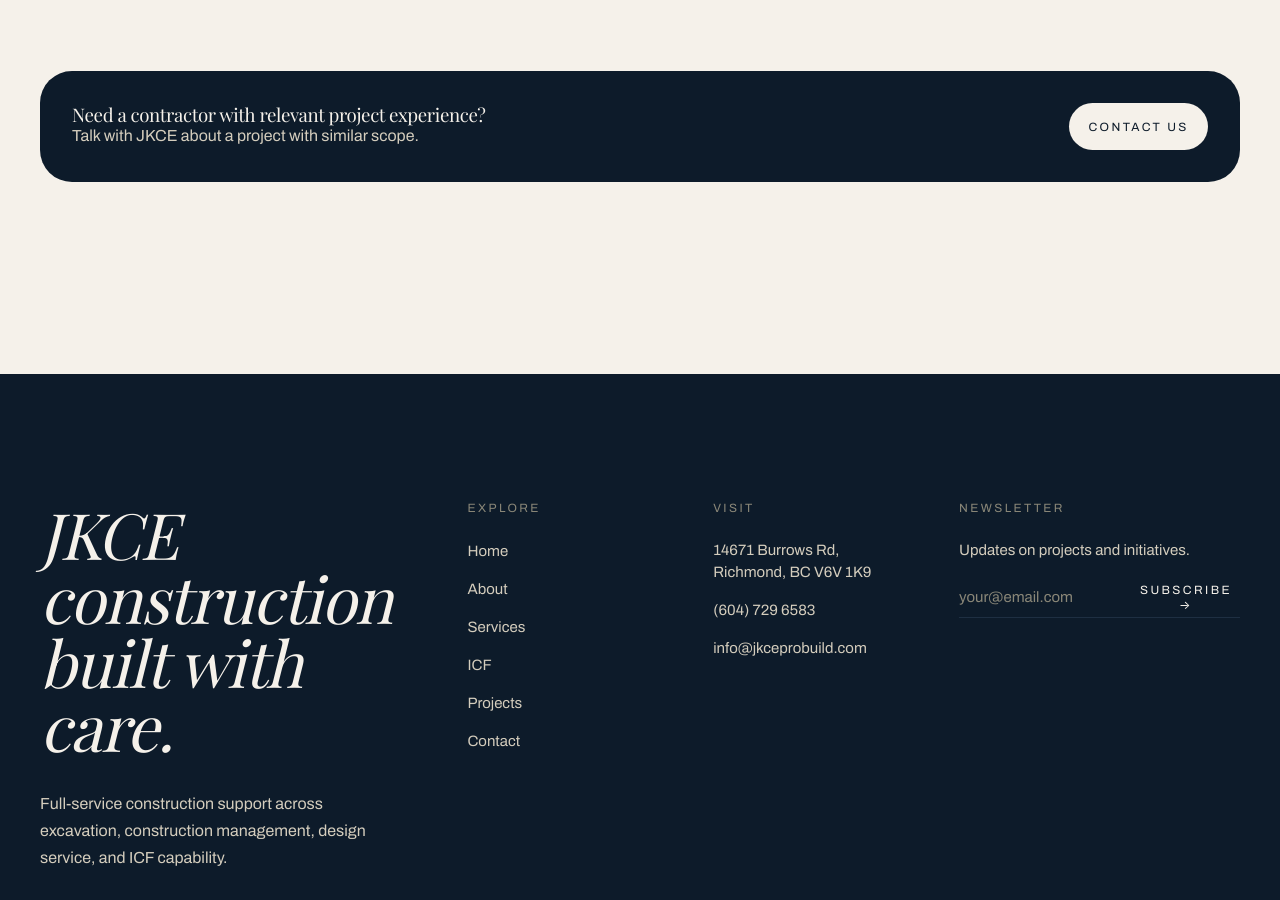
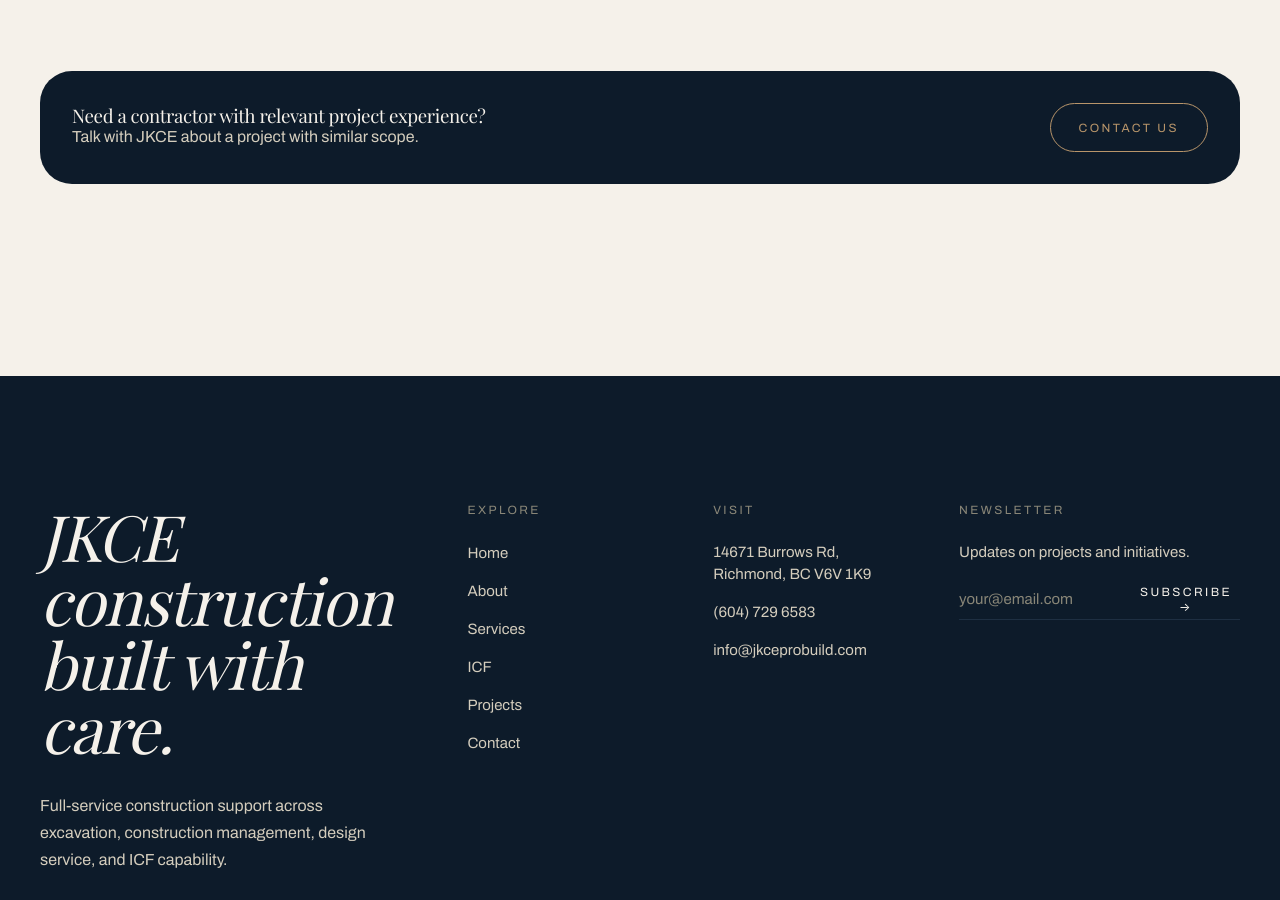
Before and after one commit to JKCE-Probuild/JKCE, a React (Vite) app: page /projects in a window 1280 px wide. Shown: the part 5040-5940 px from the top of the page. Built offline with nearby package versions, Linux system fonts and the light colour scheme; a web font is replaced by a local one.

Commit message:
feat: apply gold accent to IconBadge and CTAButton (B+D)

```diff
--- a/src/components/PageScaffold.jsx
+++ b/src/components/PageScaffold.jsx
@@ -147,11 +147,11 @@ export const IconBadge = styled.span`
   border-radius: 999px;
   margin-bottom: 1rem;
   background: ${({ theme }) => theme.colors.bgPrimary};
-  border: 1px solid ${({ theme }) => theme.colors.line};
+  border: 1px solid ${({ theme }) => theme.colors.accentWarm};
   font-family: ${({ theme }) => theme.fonts.sans};
   font-size: 0.85rem;
   letter-spacing: 0.08em;
-  color: ${({ theme }) => theme.colors.textPrimary};
+  color: ${({ theme }) => theme.colors.accentWarm};
 `
 
 export const Meta = styled.div`
@@ -262,13 +262,20 @@ export const CTAButton = styled(Link)`
   align-items: center;
   justify-content: center;
   gap: 0.5rem;
-  padding: 0.9rem 1.2rem;
+  padding: 0.9rem 1.75rem;
   border-radius: 999px;
-  background: ${({ theme }) => theme.colors.bgPrimary};
-  color: ${({ theme }) => theme.colors.textPrimary};
+  background: transparent;
+  border: 1px solid ${({ theme }) => theme.colors.accentWarm};
+  color: ${({ theme }) => theme.colors.accentWarm};
   font-size: 0.75rem;
   letter-spacing: 0.2em;
   text-transform: uppercase;
+  transition: background 0.25s ease, color 0.25s ease;
+
+  &:hover {
+    background: ${({ theme }) => theme.colors.accentWarm};
+    color: ${({ theme }) => theme.colors.bgPrimary};
+  }
 
   @media (max-width: 640px) {
     width: 100%;
```
